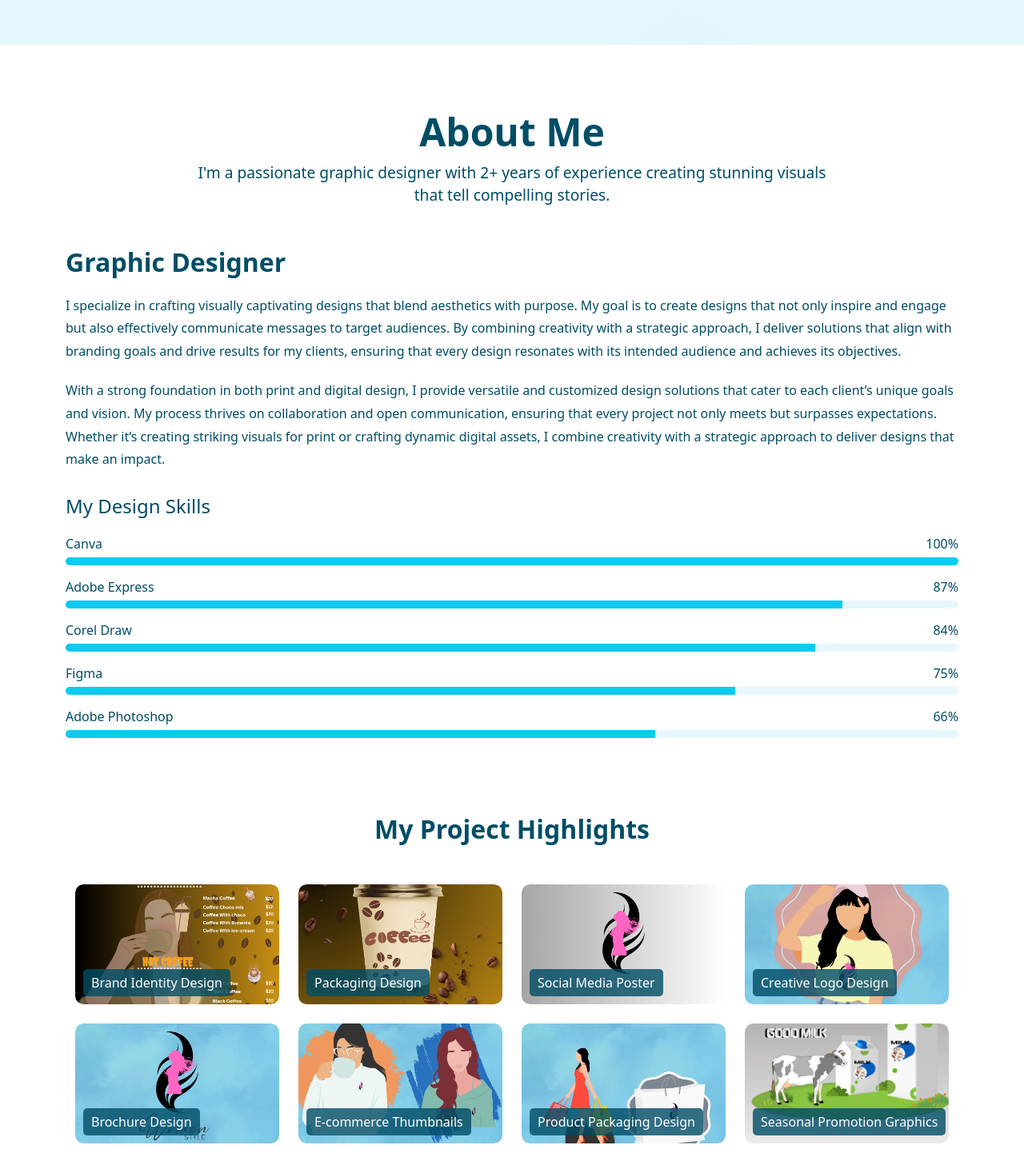
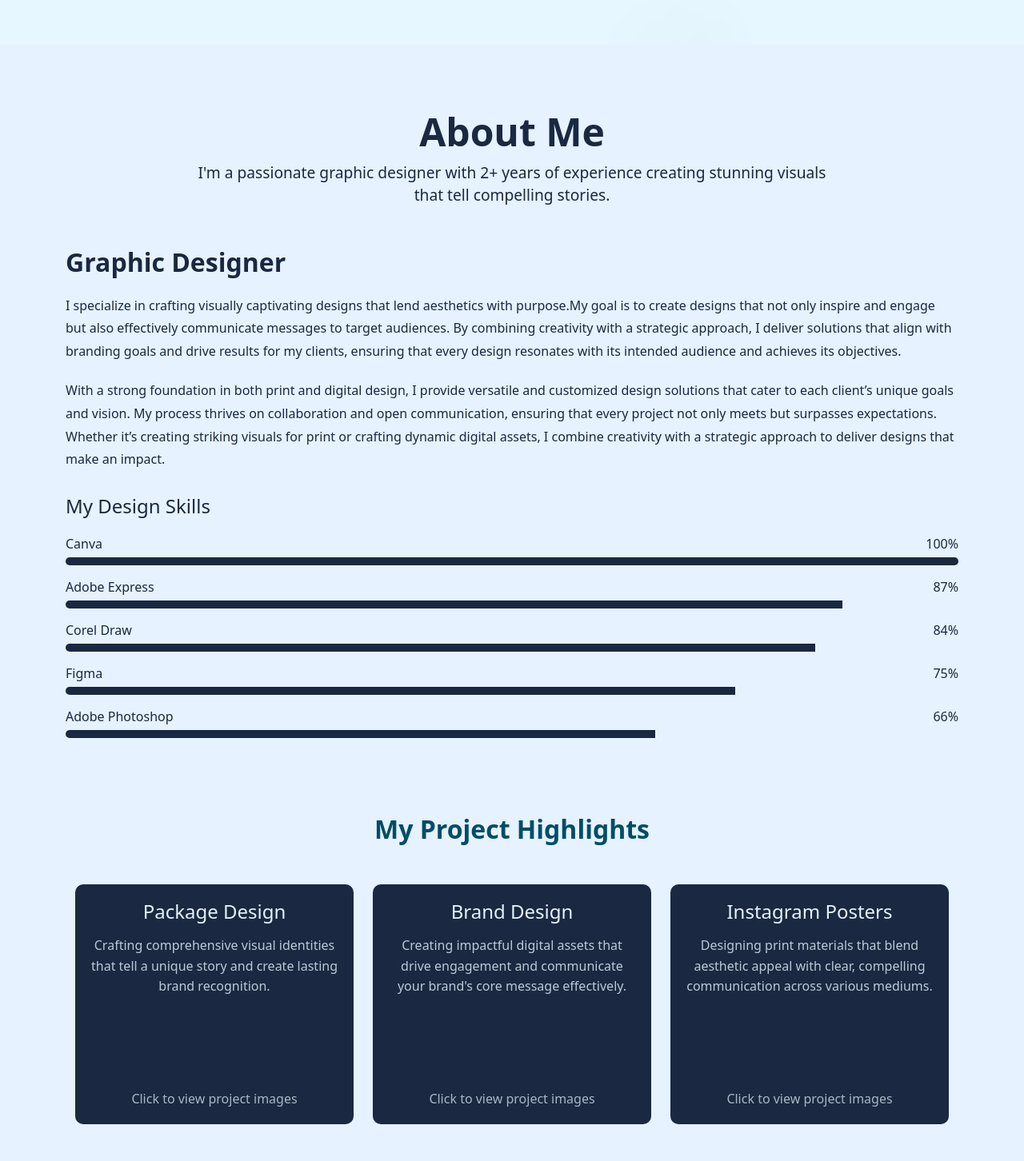
Before and after one commit to NoxiousTorpedo2230/bhuvi-freelance-designer-portfolio, a React (Create React App) app: page / in a window 1280 px wide. Shown: the part 800-2252 px from the top of the page at 80% size. Built offline with nearby package versions, Linux system fonts and the light colour scheme.

Commit message:
About.js

```diff
--- a/src/Components/Main/About.js
+++ b/src/Components/Main/About.js
@@ -3,6 +3,7 @@ import { Container, Row, Col, ProgressBar, Modal } from "react-bootstrap";
 import { motion } from "framer-motion";
 import ObserverWrapper from "./ObserverWrapper";
 import projectImages from "../Assets/projectImages";
+import { ChevronLeft, ChevronRight, X } from "lucide-react";
 
 const About = () => {
   const fadeInAnimation = {
@@ -18,49 +19,70 @@ const About = () => {
     { name: "Adobe Photoshop", percentage: 66 },
   ];
 
-  const [selectedImage, setSelectedImage] = useState(null);
+ // Modal state
  const [showModal, setShowModal] = useState(false);
+  const [selectedImages, setSelectedImages] = useState([]);
+  const [selectedProjectTitle, setSelectedProjectTitle] = useState("");
+  const [currentImageIndex, setCurrentImageIndex] = useState(0)
 
-  const handleOpenModal = (image) => {
-    setSelectedImage(image);
+
+   // Handle modal open
+   const handleOpenModal = (images, title) => {
+    setSelectedImages(images);
+    setSelectedProjectTitle(title);
+    setCurrentImageIndex(0);
     setShowModal(true);
   };
 
+  // Handle modal close
   const handleCloseModal = () => {
-    setSelectedImage(null);
+    setSelectedImages([]);
+    setSelectedProjectTitle("");
     setShowModal(false);
   };
 
+  // Navigate to next image
+  const handleNextImage = () => {
+    setCurrentImageIndex((prevIndex) =>
+      (prevIndex + 1) % selectedImages.length
+    );
+  };
+ // Navigate to previous image
+ const handlePrevImage = () => {
+  setCurrentImageIndex((prevIndex) =>
+    (prevIndex - 1 + selectedImages.length) % selectedImages.length
+  );
+};
+
+  // Project details
+  const projectDetails = [
+    {
+      title: "Package Design",
+      description: "Crafting comprehensive visual identities that tell a unique story and create lasting brand recognition.",
+      images: projectImages[0].images
+    },
+    {
+      title: "Brand Design",
+      description: "Creating impactful digital assets that drive engagement and communicate your brand's core message effectively.",
+      images: projectImages[1].images
+    },
+    {
+      title: "Instagram Posters",
+      description: "Designing print materials that blend aesthetic appeal with clear, compelling communication across various mediums.",
+      images: projectImages[2].images
+    }
+  ];
+
   return (
     <ObserverWrapper animation={fadeInAnimation}>
-      <div
-        id="about"
-        style={{
-          backgroundColor: "#fff",
-          color: "#004d66",
-          minHeight: "100vh",
-          padding: "80px 0",
-        }}
-      >
+      <div id="about" style={{ backgroundColor: "#E6F2FF", color: "#1A2841",  minHeight: "100vh", padding: "80px 0",}}>
         <Container>
-          <motion.div
-            variants={fadeInAnimation}
-            style={{ textAlign: "center", marginBottom: "50px" }}
-          >
-            <h1
-              style={{ fontSize: "3rem", fontWeight: "bold", color: "#004d66" }}
-            >
+          <motion.div variants={fadeInAnimation} style={{ textAlign: "center", marginBottom: "50px" }}>
+            <h1 style={{ fontSize: "3rem", fontWeight: "bold", color: "#1A2841" }}>
               About Me
             </h1>
 
-            <p
-              style={{
-                fontSize: "1.2rem",
-                maxWidth: "800px",
-                margin: "0 auto",
-                color: "#004d66",
-              }}
-            >
+            <p style={{ fontSize: "1.2rem", maxWidth: "800px", margin: "0 auto", color: "#1A2841",}}>
               I'm a passionate graphic designer with 2+ years of experience
               creating stunning visuals that tell compelling stories.
             </p>
@@ -69,87 +91,37 @@ const About = () => {
           <Row className="align-items-center mb-5">
             <Col lg={12} md={12}>
               <motion.div variants={fadeInAnimation}>
-                <h2
-                  style={{
-                    color: "#004d66",
-                    fontWeight: "600",
-                    marginBottom: "20px",
-                  }}
-                >
+                <h2 style={{ color: "#1A2841", fontWeight: "600", marginBottom: "20px",}}>
                   Graphic Designer
                 </h2>
 
-                <p
-                  style={{
-                    fontSize: "1rem",
-                    lineHeight: "1.8",
-                    marginBottom: "20px",
-                    color: "#004d66",
-                  }}
-                >
-                  I specialize in crafting visually captivating designs that
-                  blend aesthetics with purpose. My goal is to create designs
-                  that not only inspire and engage but also effectively
-                  communicate messages to target audiences. By combining
-                  creativity with a strategic approach, I deliver solutions that
-                  align with branding goals and drive results for my clients,
-                  ensuring that every design resonates with its intended
-                  audience and achieves its objectives.
+                <p style={{ fontSize: "1rem", lineHeight: "1.8", marginBottom: "20px", color: "#1A2841",}}>
+                  I specialize in crafting visually captivating designs that lend aesthetics with purpose.My goal is to create designs that not only inspire and engage but also effectively communicate messages to target audiences. By combining creativity with a strategic approach, I deliver solutions that align with branding goals and drive results for my clients, ensuring that every design resonates with its intended audience and achieves its objectives.
                 </p>
 
-                <p
-                  style={{
-                    fontSize: "1rem",
-                    lineHeight: "1.8",
-                    marginBottom: "30px",
-                    color: "#004d66",
-                  }}
-                >
-                  With a strong foundation in both print and digital design, I
-                  provide versatile and customized design solutions that cater
-                  to each client’s unique goals and vision. My process thrives
-                  on collaboration and open communication, ensuring that every
-                  project not only meets but surpasses expectations. Whether
-                  it’s creating striking visuals for print or crafting dynamic
-                  digital assets, I combine creativity with a strategic approach
-                  to deliver designs that make an impact.
+                <p style={{ fontSize: "1rem", lineHeight: "1.8", marginBottom: "30px", color: "#1A2841", }}>
+                  With a strong foundation in both print and digital design, I provide versatile and customized design solutions that cater to each client’s unique goals and vision. My process thrives on collaboration and open communication, ensuring that every project not only meets but surpasses expectations. Whether it’s creating striking visuals for print or crafting dynamic digital assets, I combine creativity with a strategic approach to deliver designs that make an impact.
                 </p>
 
-                <motion.div
-                  variants={fadeInAnimation}
-                  style={{ marginTop: "30px" }}
-                >
-                  <h3
-                    style={{
-                      color: "#004d66",
-                      fontSize: "1.5rem",
-                      marginBottom: "20px",
-                    }}
-                  >
+                <motion.div variants={fadeInAnimation}  style={{ marginTop: "30px" }}>
+                  <h3 style={{color: "#1A2841", fontSize: "1.5rem", marginBottom: "20px", }}>
                     My Design Skills
                   </h3>
 
                   {designSkills.map((skill, index) => (
                     <div key={index} style={{ marginBottom: "15px" }}>
-                      <div
-                        style={{
-                          display: "flex",
-                          justifyContent: "space-between",
-                          marginBottom: "5px",
-                        }}
-                      >
-                        <span style={{ fontWeight: "500", color: "#004d66" }}>
+                      <div style={{ display: "flex", justifyContent: "space-between", marginBottom: "5px",}}>
+                        <span style={{ fontWeight: "500", color: "#1A2841" }}>
                           {skill.name}
                         </span>
-                        <span style={{ fontWeight: "500", color: "#004d66" }}>
+                        <span style={{ fontWeight: "500", color: "#1A2841" }}>
                           {skill.percentage}%
                         </span>
                       </div>
-                      <ProgressBar
-                        now={skill.percentage}
-                        style={{ height: "10px", backgroundColor: "#e6f7ff" }}
-                        variant="info"
-                      />
+
+                      <ProgressBar now={skill.percentage} style={{ height: "10px",backgroundColor: "#E6F2FF", }}>
+                        <div style={{ height: "100%", width: `${skill.percentage}%`, backgroundColor: "#1A2841", }}></div>
+                      </ProgressBar>
                     </div>
                   ))}
                 </motion.div>
@@ -158,105 +130,216 @@ const About = () => {
           </Row>
 
           <motion.div variants={fadeInAnimation} style={{ marginTop: "80px" }}>
-
-
-            <motion.div
-              variants={fadeInAnimation}
-              style={{ marginTop: "60px" }}
-            >
-              <h2
-                style={{
-                  color: "#004d66",
-                  fontWeight: "600",
-                  textAlign: "center",
-                  marginBottom: "30px",
-                }}
-              >
+            <motion.div variants={fadeInAnimation} style={{ marginTop: "60px", textAlign: "center" }}>
+              <h2 style={{color: "#004d66", fontWeight: "600", textAlign: "center", marginBottom: "30px",}}>
                 My Project Highlights
               </h2>
 
-              {/* Compact Card Layout */}
               <Container style={{ marginTop: "50px" }}>
-                {/* Gallery Grid */}
                 <Row>
-                  {projectImages.map((project, index) => (
-                    <Col
-                      lg={3}
-                      md={4}
-                      sm={6}
-                      xs={12}
-                      className="mb-4"
-                      key={index}
-                    >
-                      <div
-                        style={{
-                          position: "relative",
-                          overflow: "hidden",
+                  {projectDetails.map((project, index) => (
+                    <Col lg={4} md={6} sm={12} key={index} className="mb-4">
+                      <motion.div style={{
+                          backgroundColor: "#1A2841",
+                          color: "#E6F2FF",
                           borderRadius: "10px",
+                          padding: "20px",
+                          height: "300px",
+                          display: "flex",
+                          flexDirection: "column",
+                          justifyContent: "space-between",
                           cursor: "pointer",
-                        }}
-                        onClick={() => handleOpenModal(project.image)}
-                      >
-                        <img
-                          src={project.image}
-                          alt={project.title}
-                          style={{
-                            width: "100%",
-                            height: "150px",
-                            objectFit: "cover",
-                            borderRadius: "10px",
                           transition: "transform 0.3s ease",
                         }}
-                          onMouseEnter={(e) =>
-                            (e.target.style.transform = "scale(1.1)")
-                          }
-                          onMouseLeave={(e) =>
-                            (e.target.style.transform = "scale(1)")
-                          }
-                        />
-                        <div
-                          style={{
-                            position: "absolute",
-                            bottom: "10px",
-                            left: "10px",
-                            backgroundColor: "rgba(0, 77, 102, 0.8)",
-                            color: "#fff",
-                            padding: "5px 10px",
-                            borderRadius: "5px",
-                          }}
+                        whileHover={{ scale: 1.05 }}
+                        onClick={() => handleOpenModal(project.images, project.title)}
                       >
+                        <div>
+                          <h3 style={{ marginBottom: "15px", fontSize: "1.5rem" }}>
                             {project.title}
+                          </h3>
+                          <p style={{ fontSize: "1rem", opacity: "0.8", lineHeight: "1.6" }}>
+                            {project.description}
+                          </p>
                         </div>
+                        <div style={{ textAlign: "center", marginTop: "15px" }}>
+                          <span style={{ opacity: "0.7" }}>Click to view project images</span>
                         </div>
+                      </motion.div>
                     </Col>
                   ))}
                 </Row>
 
-                {/* Modal */}
-                <Modal show={showModal} onHide={handleCloseModal} centered>
-                  <Modal.Body
+                {/* Custom Modal */}
+                {showModal && (
+                  <div
                     style={{
-                      backgroundColor: "#e6f7ff",
-                      textAlign: "center",
+                      position: 'fixed',
+                      top: 0,
+                      left: 0,
+                      width: '100%',
+                      height: '100%',
+                      backgroundColor: 'rgba(0,0,0,0.8)',
+                      display: 'flex',
+                      alignItems: 'center',
+                      justifyContent: 'center',
+                      zIndex: 1000,
+                      padding: '20px',
                     }}
                   >
-                    {selectedImage && (
+                    <div
+                      style={{
+                        backgroundColor: 'white',
+                        borderRadius: '15px',
+                        maxWidth: '900px',
+                        width: '100%',
+                        maxHeight: '80vh',
+                        display: 'flex',
+                        flexDirection: 'column',
+                        position: 'relative',
+                        boxShadow: '0 10px 30px rgba(0,0,0,0.2)',
+                      }}
+                    >
+                      {/* Modal Header */}
+                      <div
+                        style={{
+                          display: 'flex',
+                          justifyContent: 'space-between',
+                          alignItems: 'center',
+                          padding: '20px',
+                          borderBottom: '1px solid #e0e0e0',
+                        }}
+                      >
+                        <h2
+                          style={{
+                            margin: 0,
+                            color: '#004d66',
+                            fontSize: '1.5rem',
+                            fontWeight: '600'
+                          }}
+                        >
+                          {selectedProjectTitle}
+                        </h2>
+                        <button
+                          onClick={handleCloseModal}
+                          style={{
+                            background: 'none',
+                            border: 'none',
+                            color: '#1A2841',
+                            cursor: 'pointer',
+                          }}
+                        >
+                          <X size={24} />
+                        </button>
+                      </div>
+
+                      {/* Image Display Area */}
+                      <div
+                        style={{
+                          position: 'relative',
+                          display: 'flex',
+                          alignItems: 'center',
+                          justifyContent: 'center',
+                          padding: '20px',
+                          flex: 1,
+                          overflow: 'hidden',
+                        }}
+                      >
+                        {/* Previous Image Button */}
+                        <button
+                          onClick={handlePrevImage}
+                          style={{
+                            position: 'absolute',
+                            left: '10px',
+                            top: '50%',
+                            transform: 'translateY(-50%)',
+                            background: 'rgba(26, 40, 65, 0.7)',
+                            color: 'white',
+                            border: 'none',
+                            borderRadius: '50%',
+                            width: '40px',
+                            height: '40px',
+                            display: 'flex',
+                            alignItems: 'center',
+                            justifyContent: 'center',
+                            cursor: 'pointer',
+                            zIndex: 10,
+                          }}
+                        >
+                          <ChevronLeft size={24} />
+                        </button>
+
+                        {/* Current Image */}
                         <img
-                        src={selectedImage}
-                        alt="Selected Project"
+                          src={selectedImages[currentImageIndex]}
+                          alt={`Project Image ${currentImageIndex + 1}`}
                           style={{
-                          width: "100%",
-                          maxHeight: "500px",
-                          objectFit: "contain",
-                          borderRadius: "10px",
+                            maxWidth: '100%',
+                            maxHeight: '500px',
+                            objectFit: 'contain',
+                            borderRadius: '10px',
+                            boxShadow: '0 5px 15px rgba(0, 0, 0, 0.2)',
                           }}
                         />
+
+                        {/* Next Image Button */}
+                        <button
+                          onClick={handleNextImage}
+                          style={{
+                            position: 'absolute',
+                            right: '10px',
+                            top: '50%',
+                            transform: 'translateY(-50%)',
+                            background: 'rgba(26, 40, 65, 0.7)',
+                            color: 'white',
+                            border: 'none',
+                            borderRadius: '50%',
+                            width: '40px',
+                            height: '40px',
+                            display: 'flex',
+                            alignItems: 'center',
+                            justifyContent: 'center',
+                            cursor: 'pointer',
+                            zIndex: 10,
+                          }}
+                        >
+                          <ChevronRight size={24} />
+                        </button>
+                      </div>
+
+                      {/* Image Indicator */}
+                      <div
+                        style={{
+                          display: 'flex',
+                          justifyContent: 'center',
+                          padding: '10px',
+                          backgroundColor: '#f0f4f8',
+                          borderBottomLeftRadius: '15px',
+                          borderBottomRightRadius: '15px',
+                        }}
+                      >
+                        {selectedImages.map((_, index) => (
+                          <div
+                            key={index}
+                            style={{
+                              width: '10px',
+                              height: '10px',
+                              borderRadius: '50%',
+                              backgroundColor: index === currentImageIndex ? '#1A2841' : '#c0c0c0',
+                              margin: '0 5px',
+                              cursor: 'pointer',
+                            }}
+                            onClick={() => setCurrentImageIndex(index)}
+                          />
+                        ))}
+                      </div>
+                    </div>
+                  </div>
                 )}
-                  </Modal.Body>
-                </Modal>
               </Container>
             </motion.div>
           </motion.div>
+
         </Container>
       </div>
     </ObserverWrapper>
```
Lines whose indentation alone changed are shown as unchanged.
